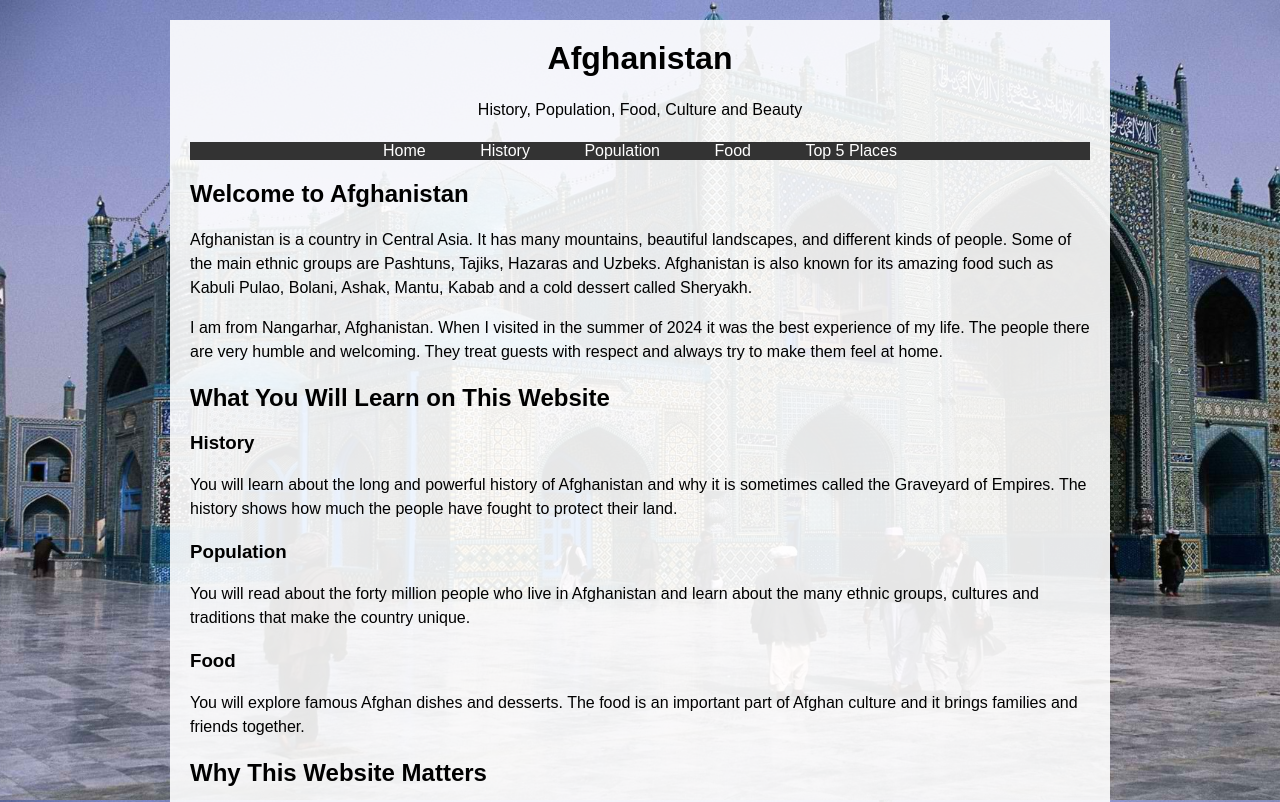
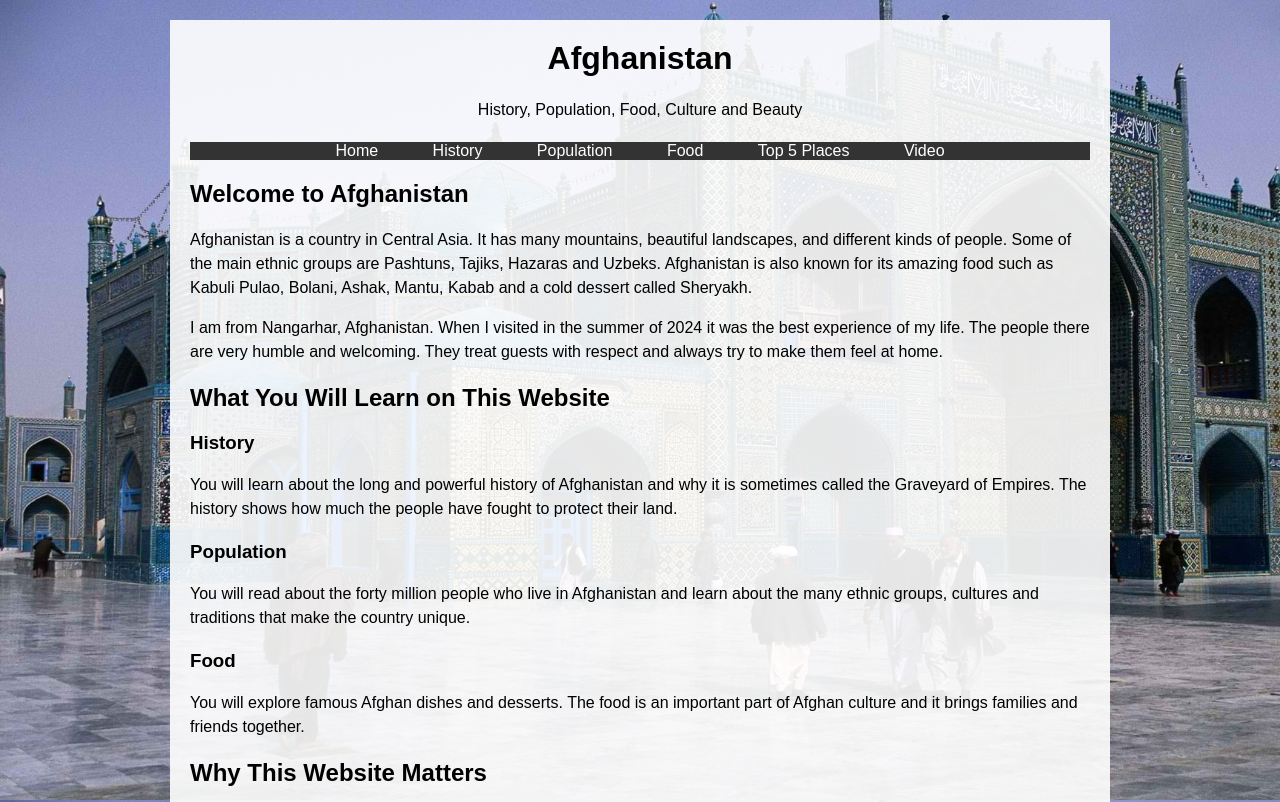
Before and after one commit to abids6/Country-Website-Project-Abid-Subhan, a plain HTML site: page index.html in a window 1280 px wide. Shown: the top 802 px of the page. Drawn offline with Linux system fonts and the light colour scheme.

Commit message:
Update index.html

```diff
--- a/index.html
+++ b/index.html
@@ -18,6 +18,7 @@
     <li><a href="population.html">Population</a></li>
     <li><a href="food.html">Food</a></li>
     <li><a href="places.html">Top 5 Places</a></li>
+    <li><a href="video.html">Video</a></li>
 </ul>
 
 
```
